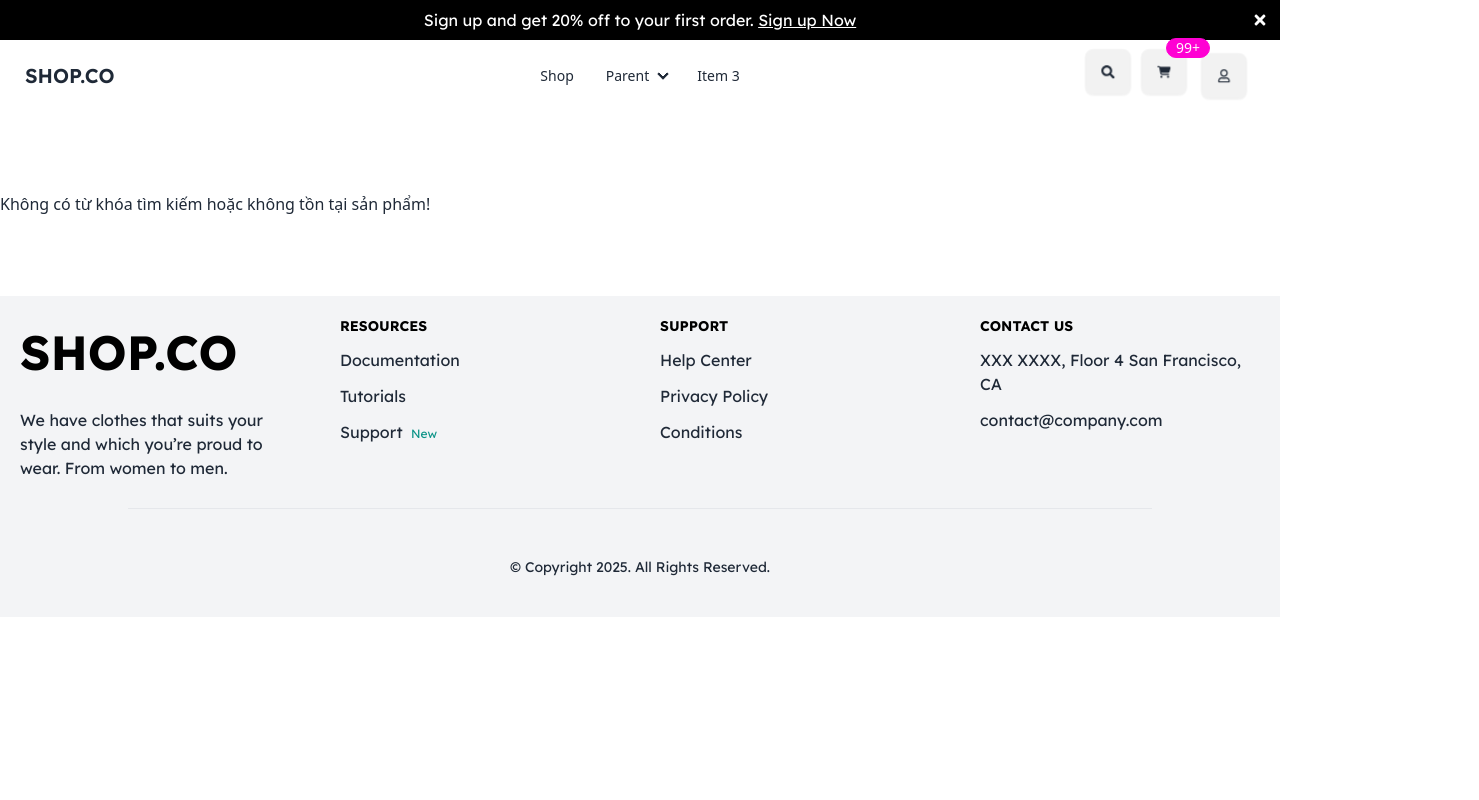
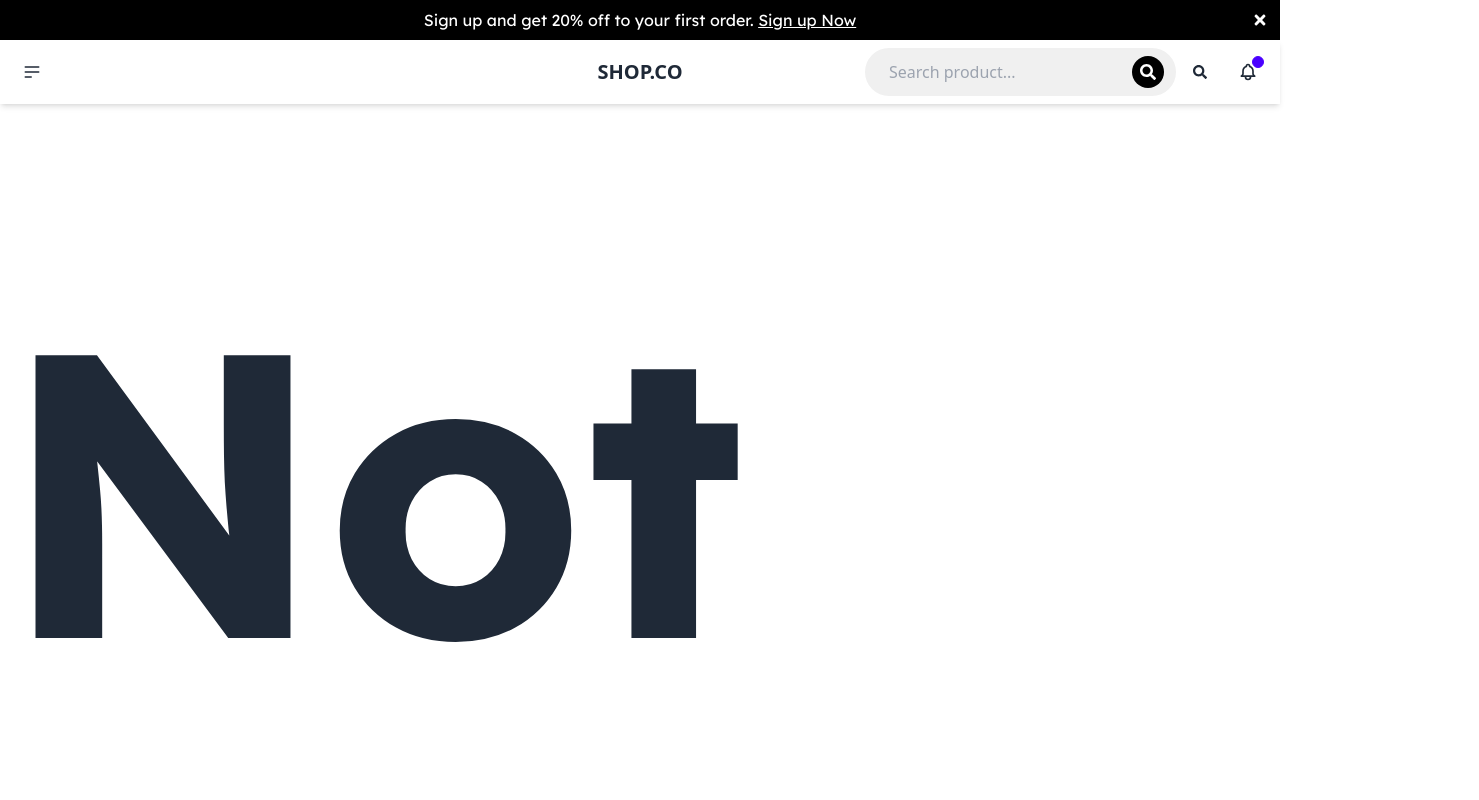
Before and after one commit to pbao9/shop-co-web, a React (Vite) app: page /tim-kiem in a window 1280 px wide. Shown: the top 800 px of the page, 1479 px wide, since content can reach past the window. Built offline with nearby package versions, Linux system fonts and the light colour scheme.

Commit message:
update search

```diff
--- a/src/components/Layouts/HeaderDaisy.jsx
+++ b/src/components/Layouts/HeaderDaisy.jsx
@@ -1,14 +1,18 @@
-import { Link } from "react-router";
-import SearchInput from "../Products/SearchInput";
-import { FaCartShopping } from "react-icons/fa6";
-import { FaRegUser, FaSearch } from "react-icons/fa";
+import { FaSearch } from 'react-icons/fa'
+import { Link } from 'react-router'
+import SearchModals from '../Modals/SearchModals'
+import SearchInput from '../Products/SearchInput'
 
 const HeaderDaisy = () => {
     return (
-    <div className="navbar bg-base-100">
+        <div className="navbar bg-base-100 shadow-md">
             <div className="navbar-start">
                 <div className="dropdown">
-          <div tabIndex={0} role="button" className="btn btn-ghost lg:hidden">
+                    <div
+                        tabIndex={0}
+                        role="button"
+                        className="btn btn-ghost btn-circle"
+                    >
                         <svg
                             xmlns="http://www.w3.org/2000/svg"
                             className="h-5 w-5"
@@ -20,7 +24,7 @@ const HeaderDaisy = () => {
                                 strokeLinecap="round"
                                 strokeLinejoin="round"
                                 strokeWidth="2"
-                d="M4 6h16M4 12h8m-8 6h16"
+                                d="M4 6h16M4 12h16M4 18h7"
                             />
                         </svg>
                     </div>
@@ -29,91 +33,46 @@ const HeaderDaisy = () => {
                         className="menu menu-sm dropdown-content bg-base-100 rounded-box z-[1] mt-3 w-52 p-2 shadow"
                     >
                         <li>
-              <a>Shop</a>
+                            <a>Homepage</a>
                         </li>
                         <li>
-              <a>Parent</a>
-              <ul className="p-2">
-                <li>
-                  <a>Submenu 1</a>
+                            <a>Portfolio</a>
                         </li>
                         <li>
-                  <a>Submenu 2</a>
-                </li>
-              </ul>
-            </li>
-            <li>
-              <SearchInput />
-            </li>
-          </ul>
-        </div>
-        <Link
-          to={"/"}
-          className="btn btn-ghost text-xl font-lexend text-[3rem]"
-        >
-          SHOP.CO
-        </Link>
-      </div>
-      <div className="navbar-center hidden lg:flex">
-        <ul className="menu menu-horizontal px-1">
-          <li>
-            <a>Shop</a>
-          </li>
-          <li>
-            <details>
-              <summary>Parent</summary>
-              <ul className="p-2">
-                <li>
-                  <a>Submenu 1</a>
-                </li>
-                <li>
-                  <a>Submenu 2</a>
-                </li>
-              </ul>
-            </details>
-          </li>
-          <li>
-            <a>Item 3</a>
-          </li>
-        </ul>
-      </div>
-      <div className="navbar-end">
-        <div className="gap-2 text-[1.1em] hidden xl:flex mx-5">
-          <SearchInput />
-          <div className="indicator">
-            <span className="indicator-item badge badge-secondary">99+</span>
-            <button className="btn">
-              <FaCartShopping />
-            </button>
-          </div>
-          <div className="dropdown dropdown-bottom dropdown-end">
-            <div tabIndex={0} role="button" className="btn m-1">
-              <FaRegUser />
-            </div>
-            <ul
-              tabIndex={0}
-              className="dropdown-content menu bg-base-100 rounded-box z-[1] w-52 p-2 shadow"
-            >
-              <li>
-                <a>Thông tin người dùng</a>
-              </li>
-              <hr className="my-3" />
-              <li>
-                <Link to={"/dang-ky"}>Đăng ký</Link>
-              </li>
-              <li>
-                <Link to={"/dang-nhap"}>Đăng nhập</Link>
-              </li>
-
-              <li>
-                <a>Đăng xuất</a>
+                            <a>About</a>
                         </li>
                     </ul>
                 </div>
             </div>
+            <div className="navbar-center">
+                <a className="btn btn-ghost text-xl">SHOP.CO</a>
+            </div>
+            <div className="navbar-end">
+                <SearchInput />
+
+                <SearchModals />
+                <button className="btn btn-ghost btn-circle">
+                    <div className="indicator">
+                        <svg
+                            xmlns="http://www.w3.org/2000/svg"
+                            className="h-5 w-5"
+                            fill="none"
+                            viewBox="0 0 24 24"
+                            stroke="currentColor"
+                        >
+                            <path
+                                strokeLinecap="round"
+                                strokeLinejoin="round"
+                                strokeWidth="2"
+                                d="M15 17h5l-1.405-1.405A2.032 2.032 0 0118 14.158V11a6.002 6.002 0 00-4-5.659V5a2 2 0 10-4 0v.341C7.67 6.165 6 8.388 6 11v3.159c0 .538-.214 1.055-.595 1.436L4 17h5m6 0v1a3 3 0 11-6 0v-1m6 0H9"
+                            />
+                        </svg>
+                        <span className="badge badge-xs badge-primary indicator-item"></span>
+                    </div>
+                </button>
             </div>
         </div>
-  );
-};
+    )
+}
 
-export default HeaderDaisy;
+export default HeaderDaisy
--- /dev/null
+++ b/src/components/Modals/SearchModals.jsx
@@ -0,0 +1,28 @@
+import React from 'react'
+import { FaSearch } from 'react-icons/fa'
+import SearchInput from '../Products/SearchInput'
+
+const SearchModals = () => {
+    return (
+        <div>
+            <button
+                className="btn btn-ghost btn-circle"
+                onClick={() =>
+                    document.getElementById('search_modal').showModal()
+                }
+            >
+                <FaSearch />
+            </button>
+            <dialog id="search_modal" className="modal">
+                <div className="modal-box w-11/12 max-w-5xl h-[50%]">
+                    <SearchInput />
+                </div>
+                <form method="dialog" className="modal-backdrop">
+                    <button>Close</button>
+                </form>
+            </dialog>
+        </div>
+    )
+}
+
+export default SearchModals
--- a/src/components/Products/SearchInput.jsx
+++ b/src/components/Products/SearchInput.jsx
@@ -1,59 +1,93 @@
-import { useState } from "react";
-import { useNavigate } from "react-router";
-import { FaSearch } from "react-icons/fa";
+import { useEffect, useState } from 'react'
+import { useNavigate } from 'react-router'
+import { FaSearch } from 'react-icons/fa'
+import PropTypes from 'prop-types'
 
 const SearchInput = () => {
-  const [query, setQuery] = useState("");
-  const navigate = useNavigate();
+    const [query, setQuery] = useState('')
+    const [liveResults, setLiveResults] = useState([])
+    const [notFound, setNotFound] = useState(false) // State cho not found
+    const navigate = useNavigate()
+
+    useEffect(() => {
+        if (query) {
+            fetch(`https://dummyjson.com/products/search?q=${query}`)
+                .then((response) => response.json())
+                .then((data) => {
+                    const products = data.products || []
+                    setLiveResults(products)
+                    setNotFound(products.length === 0) // Cập nhật trạng thái not found
+                })
+                .catch((error) =>
+                    console.error('Error fetching live search:', error)
+                )
+        } else {
+            setLiveResults([])
+            setNotFound(false) // Reset not found nếu query trống
+        }
+    }, [query])
 
     const handleSearch = () => {
         if (query) {
-      navigate(`/tim-kiem`, { state: { query } });
+            navigate(`/tim-kiem`, { state: { query } })
         }
-  };
+    }
 
     return (
-    <div>
-      <button
-        className="btn hidden lg:block"
-        onClick={() => document.getElementById("search_modal").showModal()}
-      >
-        <FaSearch />
-      </button>
-      <a
-        className="block lg:hidden"
-        onClick={() => document.getElementById("search_modal").showModal()}
-      >
-        Search product
-      </a>
-      <dialog id="search_modal" className="modal">
-        <div className="modal-box">
-          <h3 className="font-bold text-lg my-3">Search Product!</h3>
-          <div className="flex flex-row relative items-center justify-between bg-[#f0f0f0] px-3 py-2 rounded-[100px] ">
+        <div className="relative">
+            <div className="flex flex-row items-center justify-between bg-[#f0f0f0] px-3 py-2 rounded-[100px]">
                 <input
                     type="text"
                     value={query}
                     onChange={(e) => setQuery(e.target.value)}
                     placeholder="Search product..."
-              className="bg-[#f0f0f0] w-[100%] focus:bg-transparent border-none active:bg-transparent focus-visible:border-none focus:outline-none px-3"
+                    className="bg-[#f0f0f0] w-[100%] focus:bg-transparent border-none focus:outline-none px-3"
                 />
                 <button
                     onClick={handleSearch}
-              className="bg-black rounded-[50%] h-10 w-11 hover: transition-all ease-in-out duration-500 group flex justify-center items-center"
+                    className="bg-black rounded-[50%] p-2 flex justify-center items-center"
                 >
                     <FaSearch className="text-white" />
                 </button>
             </div>
-          <div className="modal-action">
-            <form method="dialog">
-              {/* if there is a button in form, it will close the modal */}
-              <button className="btn">Close</button>
-            </form>
+
+            {notFound && query && (
+                <div className="absolute top-14 left-0 w-full bg-white my-2 py-2 shadow-lg rounded-lg z-50">
+                    <div className="px-4 py-2 text-gray-500 text-center">
+                        Not found items on search!
                     </div>
                 </div>
-      </dialog>
+            )}
+
+            {liveResults.length > 0 && (
+                <div className="absolute top-14 left-0 w-full bg-white my-2 py-2 shadow-lg rounded-lg max-h-[25rem] z-50 overflow-y-auto">
+                    {liveResults.map((result) => (
+                        <div
+                            key={result.id}
+                            className="px-4 py-2 hover:bg-gray-100 cursor-pointer"
+                            onClick={() => navigate(`/san-pham/${result.id}`)}
+                        >
+                            <div className="flex flex-col justify-center items-center gap-3">
+                                <img
+                                    src={result.thumbnail}
+                                    alt={result.title}
+                                    className="w-1/2 h-auto mt-2 rounded bg-black"
+                                />
+                                <span className="text-center">
+                                    <span className="font-bold mx-2">
+                                        {result.title}
+                                    </span>
+                                    <span className="italic ">
+                                        {result.price}$
+                                    </span>
+                                </span>
                             </div>
-  );
-};
+                        </div>
+                    ))}
+                </div>
+            )}
+        </div>
+    )
+}
 
-export default SearchInput;
+export default SearchInput
--- a/src/components/Products/SearchResults.jsx
+++ b/src/components/Products/SearchResults.jsx
@@ -1,45 +1,108 @@
-import { useEffect, useState } from "react";
-import { Helmet } from "react-helmet";
-import { useLocation } from "react-router";
+import { useEffect, useState } from 'react'
+import { Helmet } from 'react-helmet'
+import { FaInfo, FaStar } from 'react-icons/fa'
+import { Link, useLocation } from 'react-router'
 
 const SearchResults = () => {
-  const [products, setProducts] = useState([]);
-  const location = useLocation();
-  const query = location.state?.query;
+    const [products, setProducts] = useState([])
+    const [visibleProducts, setVisibleProducts] = useState([])
+    const [page, setPage] = useState(1)
+    const [isLoading, setIsLoading] = useState(true)
+    const itemsPerPage = 9
+    const location = useLocation()
+    const query = location.state?.query
 
     useEffect(() => {
         if (query) {
+            setIsLoading(true)
             fetch(`https://dummyjson.com/products/search?q=${query}`)
                 .then((response) => response.json())
-        .then((data) => setProducts(data.products))
-        .catch((error) => console.error("Lỗi khi tìm kiếm sản phẩm", error));
+                .then((data) => {
+                    const products = data.products || []
+                    setProducts(products)
+                    setVisibleProducts(products.slice(0, itemsPerPage))
+                })
+                .catch((error) =>
+                    console.error('Error fetching search results:', error)
+                )
+                .finally(() => setIsLoading(false))
         }
-  }, [query]);
+    }, [query])
 
-  if (!query || products.length <= 0) {
-    return <div>Không có từ khóa tìm kiếm hoặc không tồn tại sản phẩm!</div>;
+    const loadMore = () => {
+        const nextPage = page + 1
+        const nextProducts = products.slice(0, nextPage * itemsPerPage)
+        setVisibleProducts(nextProducts)
+        setPage(nextPage)
     }
 
+    if (!query || (!isLoading && products.length <= 0)) {
+        return (
+            <div className="font-bold font-lexend text-[404px]">
+                Not found items search! Please double check before search dude
+            </div>
+        )
+    }
     return (
         <div>
             <Helmet>
                 <meta charSet="utf-8" />
-        <title>Tìm kiếm sản phẩm: {query}</title>
-        <meta name="description" content="Helmet application" />
+                <title>Search result: {query}</title>
             </Helmet>
-      <h1 className="font-bold uppercase">Kết quả tìm kiếm cho: {query}</h1>
-      <ul>
-        {products.map((product) => (
-          <div key={product.id}>
-            <li>
-              <a href={`/san-pham/${product.id}`}>{product.title}</a>
-            </li>
-            <img src={product.thumbnail} alt={product.title} />
+            <h1 className="font-bold uppercase p-4">
+                Search result found: {query}
+            </h1>
+            <ul className="grid grid-cols-1 md:grid-cols-3 gap-4 px-4">
+                {isLoading
+                    ? Array.from({ length: itemsPerPage }).map((_, index) => (
+                          <div key={index} className="border p-4 rounded-lg">
+                              <div className="skeleton h-[150px] w-full"></div>
+                              <div className="skeleton h-4 w-3/5 mt-2"></div>
+                              <div className="skeleton h-4 w-2/5 mt-1"></div>
+                          </div>
+                      ))
+                    : visibleProducts.map((product) => (
+                          <div
+                              key={product.id}
+                              className="border p-4 rounded-lg"
+                          >
+                              <img
+                                  src={product.thumbnail}
+                                  alt={product.title}
+                                  className="w-full h-auto mt-2"
+                              />
+                              <Link
+                                  to={`/san-pham/${product.id}`}
+                                  className="font-bold font-lexend"
+                              >
+                                  <span className="flex justify-center my-3">
+                                      {product.title} {product.price + '$'}
+                                  </span>
+                                  <div className="flex justify-between items-center">
+                                      <button className="btn">
+                                          <FaInfo /> Detail product
+                                      </button>
+                                      <span className="flex flex-row items-center gap-2">
+                                          {product.rating}/5{' '}
+                                          <FaStar className="text-[orange]" />
+                                      </span>
+                                  </div>
+                              </Link>
                           </div>
                       ))}
             </ul>
+            {!isLoading && visibleProducts.length < products.length && (
+                <div className="flex justify-center my-4">
+                    <button
+                        onClick={loadMore}
+                        className="bg-blue-500 text-white px-4 py-2 rounded-lg hover:bg-blue-600"
+                    >
+                        Load More
+                    </button>
                 </div>
-  );
-};
+            )}
+        </div>
+    )
+}
 
-export default SearchResults;
+export default SearchResults
```
Also changed, not shown: src/pages/Product/ProductDetail.jsx (+17 -15 lines), src/components/Navigations/Breabcrumbs.jsx (renamed from src/components/Navigation/Breabcrumbs.jsx), 2 other files (tests, documents, lock files or other folders). Lines whose indentation alone changed are shown as unchanged.
